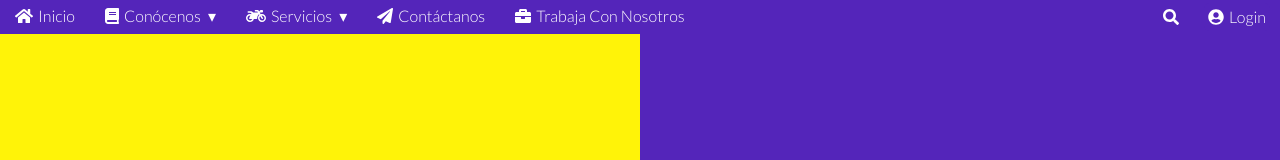
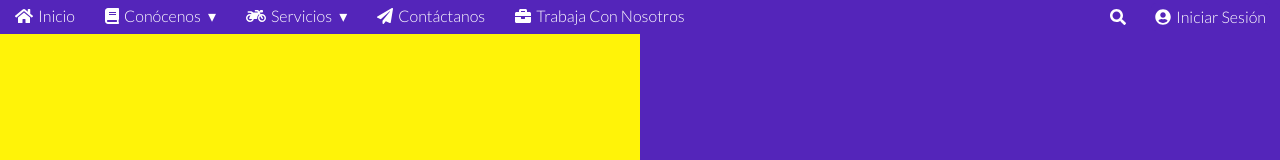
Before and after one commit to AlmondBro/serviiris, a React (Create React App) app: page /home in a window 1280 px wide. Shown: the top 160 px of the page. Built offline with nearby package versions, Linux system fonts and the light colour scheme.

Commit message:
Update login text to spanish and its media query

```diff
--- a/src/components/Header/NavigationBar/NavigationBar.js
+++ b/src/components/Header/NavigationBar/NavigationBar.js
@@ -133,7 +133,7 @@ const NavigationBar = (props) => {
                                         id      =   "nav-login-icon"
                                         icon    =   {faUserCircle}
                                     />
-                                    <label>Login</label>
+                                    <label>Iniciar Sesión</label>
                                 </UserIconButton>
                             </NavLi>
                         </NavUl>
--- a/src/components/Header/NavigationBar/NavigationBarStyledComponents.js
+++ b/src/components/Header/NavigationBar/NavigationBarStyledComponents.js
@@ -28,7 +28,7 @@ const NavBar = styled('section')`
 
     font-size: 1em;
 
-    @media only screen and (min-width: 765px) and (max-width: 822px) {
+    @media only screen and (min-width: 765px) and (max-width: 874px) {
         font-size: 0.87em;
     }
 `; //end NavBar
```
